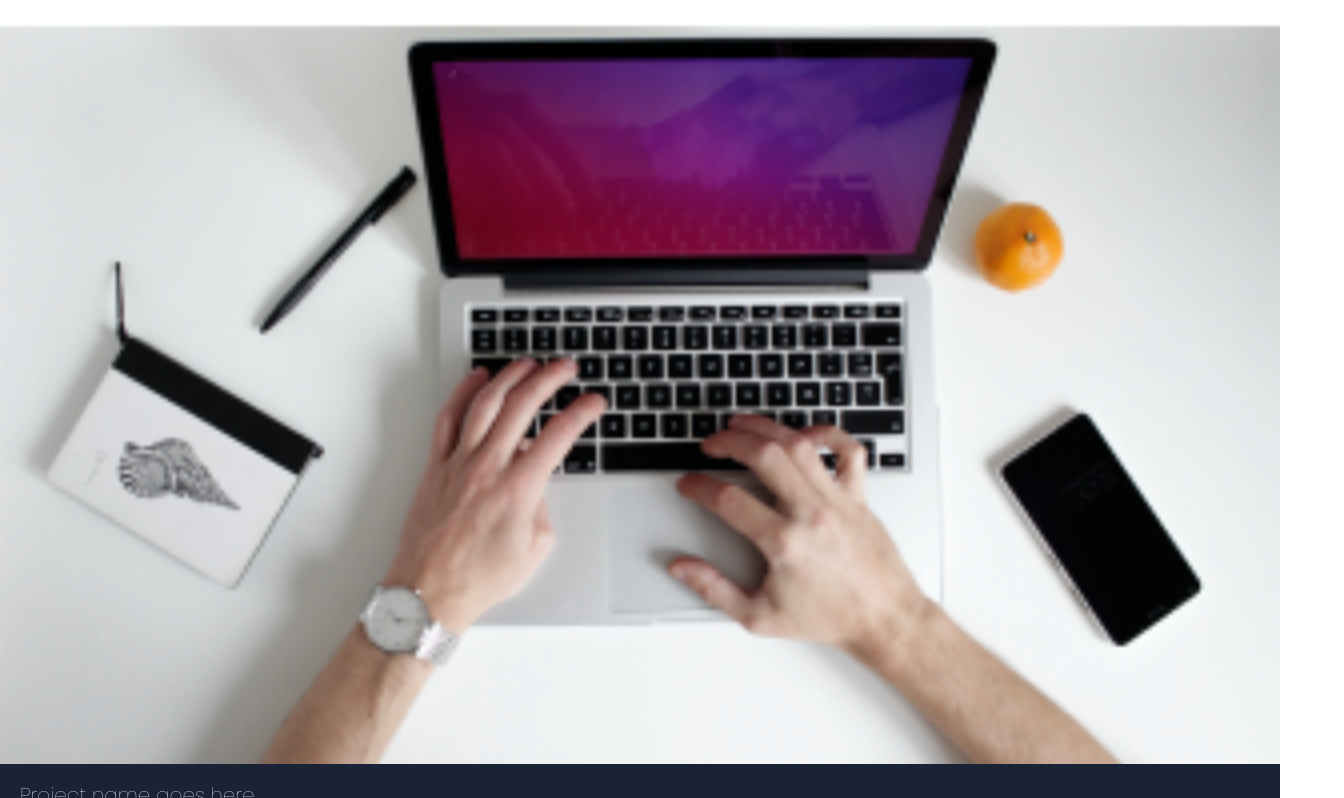
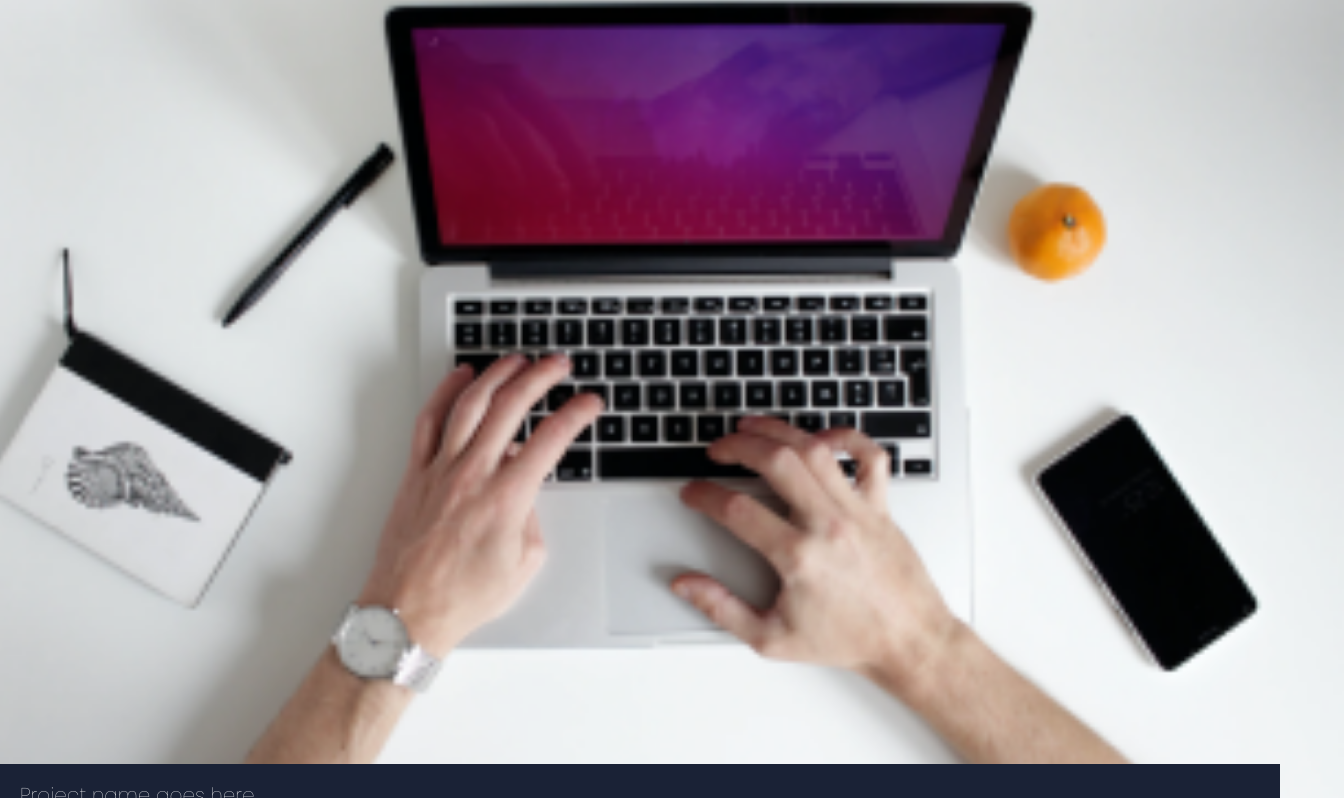
Before and after one commit to danalvrz/Portfolio, a plain HTML site: page index.html in a window 1280 px wide. In both pictures the pointer is over the picture 640 px from the left and 1679 px from the top of the page. Shown: the part 1281-2079 px from the top of the page, 1344 px wide, since content can reach past the window. Drawn offline with nearby package versions, Linux system fonts and the light colour scheme.

Commit message:
Add color and scale animations to style.css

```diff
--- a/styles.css
+++ b/styles.css
@@ -366,3 +366,11 @@ textarea::-webkit-input-placeholder {
   letter-spacing: 0;
   text-align: left;
 }
+
+.project-list img {
+  transition: .4s;
+}
+
+.project-list img:hover {
+  transform: scale(1.1);
+}
```
